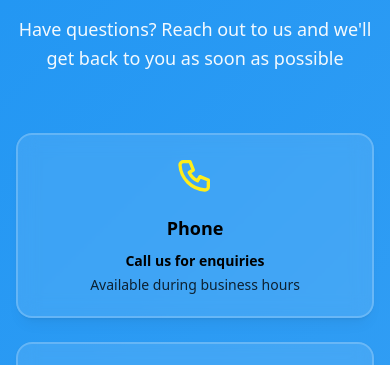
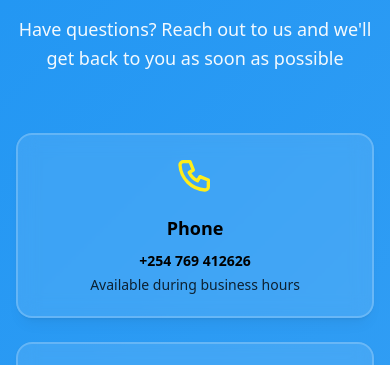
Before and after one commit to kev065/brisken-co, a Next.js app in the folder client/: page / in a window 390 px wide. Shown: the part 10124-10489 px from the top of the page. Built offline with nearby package versions, Linux system fonts and the light colour scheme.

Commit message:
add phone number to contact section

```diff
--- a/client/app/components/ContactSection.tsx
+++ b/client/app/components/ContactSection.tsx
@@ -55,7 +55,7 @@ export function ContactSection() {
     {
       icon: IconPhone,
       title: 'Phone',
-      value: 'Call us for enquiries',
+      value: '+254 769 412626',
       desc: 'Available during business hours',
     },
     {
@@ -193,9 +193,17 @@ export function ContactSection() {
                       <Text fw={700} size="lg" mb={8}>
                         {method.title}
                       </Text>
-                      <Text size="sm" fw={600} mb={4}>
-                        {method.value}
-                      </Text>
+                      {method.title === 'Phone' ? (
+                        <a href="tel:+254769412626" style={{ textDecoration: 'none', color: 'inherit' }}>
+                          <Text size="sm" fw={600} mb={4} style={{ cursor: 'pointer' }}>
+                            {method.value}
+                          </Text>
+                        </a>
+                      ) : (
+                        <Text size="sm" fw={600} mb={4}>
+                          {method.value}
+                        </Text>
+                      )}
                       <Text size="sm" opacity={0.8}>
                         {method.desc}
                       </Text>
```
